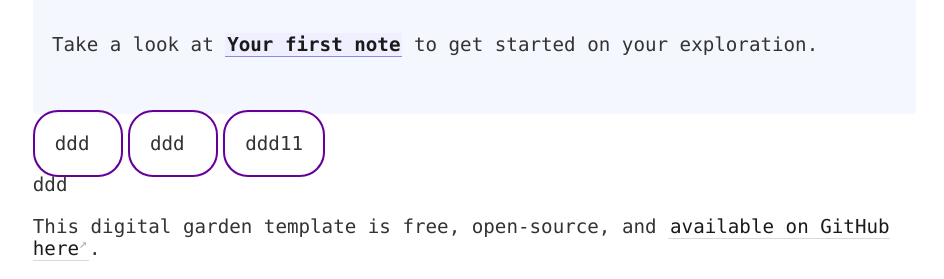
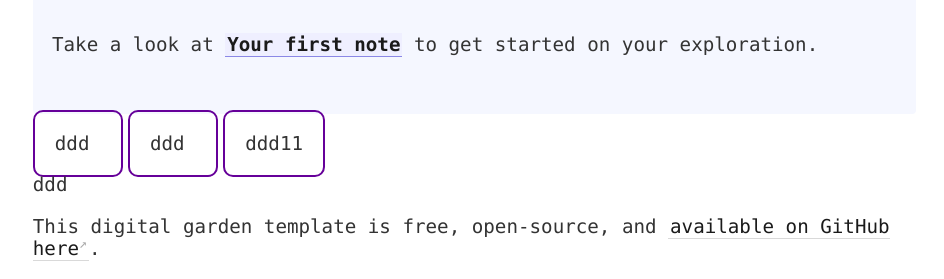
Before and after one commit to senseofeternity/drozdov, a Jekyll site: the page built from _pages/index.md, in a window 1280 px wide. Shown: the part 1112-1391 px from the top of the page, without its empty margins (44-988 px from the left). Built offline with Jekyll 4.4.1, drawn with Linux system fonts in a browser that asks for light colours.

Commit message:
Update _style.scss

```diff
--- a/_sass/_style.scss
+++ b/_sass/_style.scss
@@ -186,7 +186,7 @@
 }
 
 #ip2 {
-    border-radius: 25px;
+    border-radius: 10px;
     border: 2px solid #609;
     padding: 20px;
    /* width: 200px; */
```
